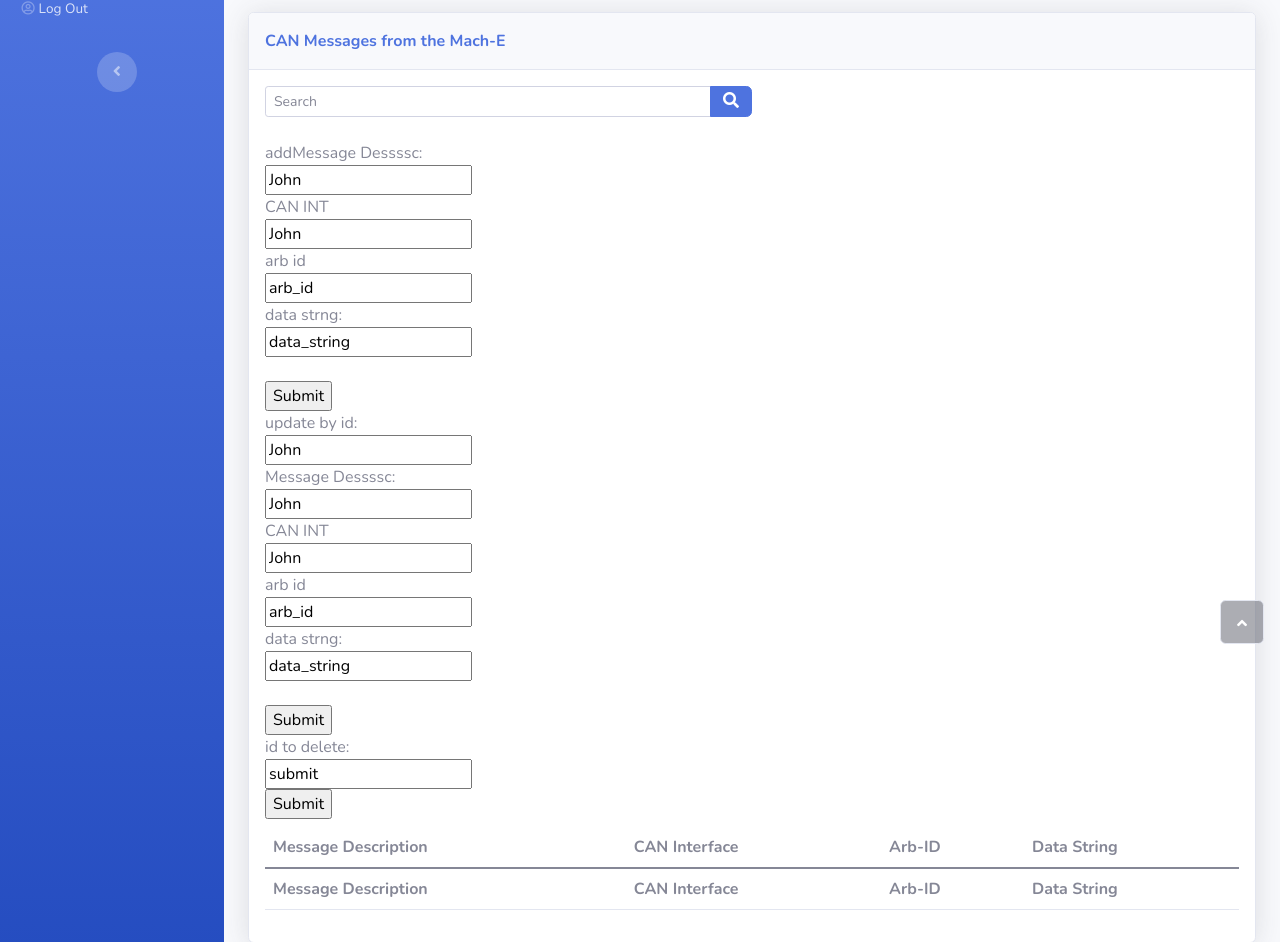
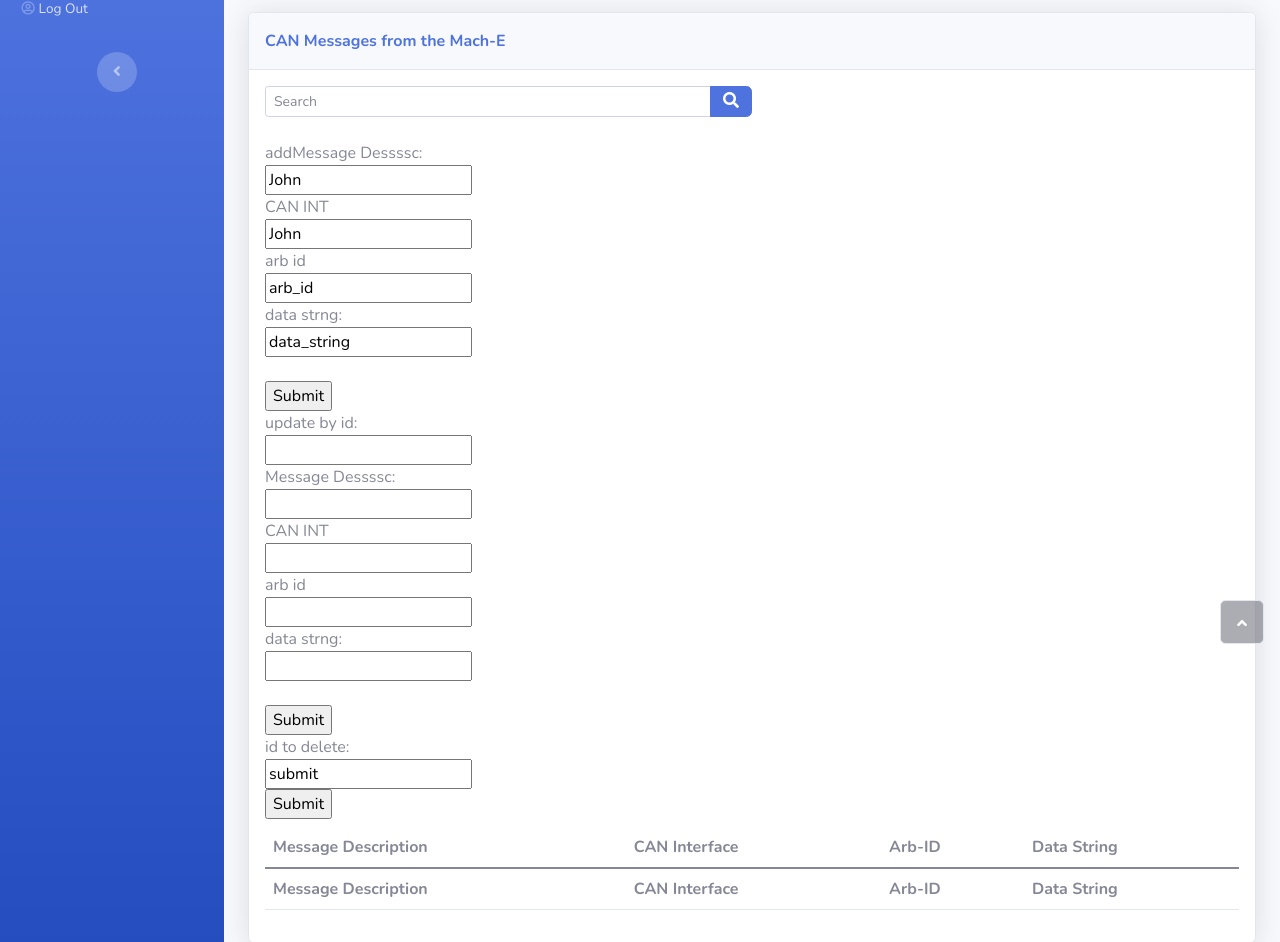
Before and after one commit to Jstith/Garbage-CAN, a Flask app: page /table in a window 1280 px wide. Shown: the part 140-1082 px from the top of the page. Run offline with Flask 2, Linux system fonts and the light colour scheme; the visitor is signed in with stand-in values (Sample User, id 1); data that the repository does not hold is empty; some libraries are stand-ins or nearby versions.

Commit message:
better editing

```diff
--- a/web_app/server.py
+++ b/web_app/server.py
@@ -120,10 +120,16 @@
     _data_string = request.form['data_string']
 
     entry = info.query.filter_by(id = _primary_key).one()
-    entry.message_desc = _message_desc
-    entry.can_interface = _can_interface
-    entry.arb_id = _arb_id
-    entry.data_string = _data_string
+
+    if(_message_desc):
+        entry.message_desc = _message_desc
+    if(_can_interface):
+        entry.can_interface = _can_interface
+    if(_arb_id):
+        entry.arb_id = _arb_id
+    if(_data_string):
+        entry.data_string = _data_string
+
     db.session.commit()
 
     return redirect(url_for('table'))
--- a/web_app/templates/table.html
+++ b/web_app/templates/table.html
@@ -69,15 +69,15 @@
                               </form>
                               <form action="update" method="POST">
                                 <label for="msgdsc">update by id:</label><br>
-                                <input type="text" id="primary_key" name="primary_key" value="John"><br>
+                                <input type="text" id="primary_key" name="primary_key" value=""><br>
                                 <label for="msgdsc"> Message Dessssc:</label><br>
-                                <input type="text" id="message_desc" name="message_desc" value="John"><br>
+                                <input type="text" id="message_desc" name="message_desc" value=""><br>
                                 <label for="canint">CAN INT</label><br>
-                                <input type="text" id="can_interface" name="can_interface" value="John"><br>
+                                <input type="text" id="can_interface" name="can_interface" value=""><br>
                                 <label for="">arb id</label><br>
-                                <input type="text" id="arb_id" name="arb_id" value="arb_id"><br>
+                                <input type="text" id="arb_id" name="arb_id" value=""><br>
                                 <label for="lname">data strng:</label><br>
-                                <input type="text" id="data_string" name="data_string" value="data_string"><br><br>
+                                <input type="text" id="data_string" name="data_string" value=""><br><br>
                                 <input type="submit" value="Submit">
                               </form>
                               <form action="delete" method="POST">
```
